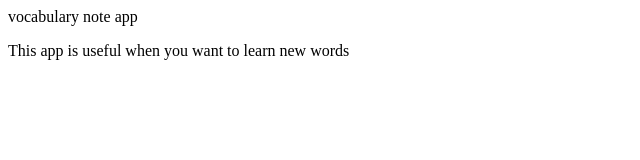
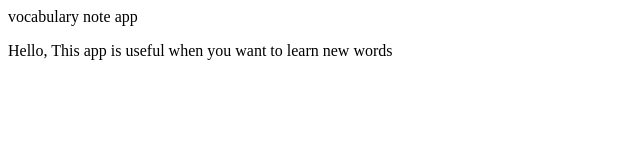
Before and after one commit to smallboi505/vocabularyapp, a plain HTML site: page index.html in a window 1280 px wide. Shown: the full height of the page, 0-640 px from the left. Drawn offline with Linux system fonts and the light colour scheme.

Commit message:
Added Hello to my paragraph

```diff
--- a/index.html
+++ b/index.html
@@ -5,6 +5,6 @@ My Website
 <head>
 vocabulary note app
 </head>
-<p> This app is useful when you want to learn new words </p>
+<p>Hello, This app is useful when you want to learn new words </p>
 
 </html>
```
